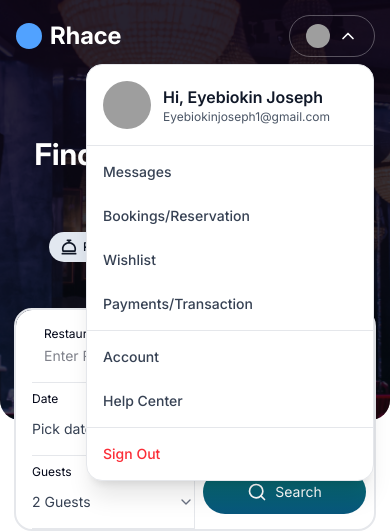
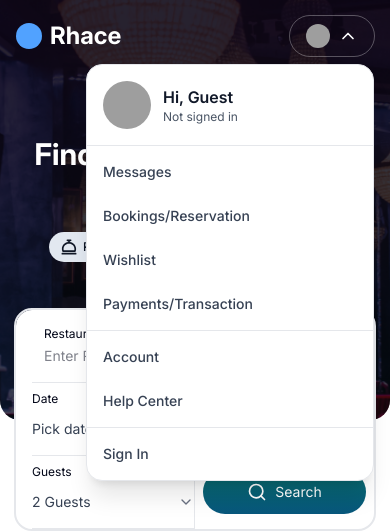
Before and after one commit to salemhe/Rhace-Frontend, a React (Vite) app: page / in a window 390 px wide. Both pictures are taken after a click on the button 332 px from the left and 36 px from the top of the page. Shown: the top 532 px of the page. Built offline with nearby package versions, Linux system fonts and the light colour scheme; grey boxes are pictures that could not be loaded.

Commit message:
feat: Enhance user authentication handling and improve UI responsiveness in UserHeader component

```diff
--- a/src/components/layout/headers/user-header.jsx
+++ b/src/components/layout/headers/user-header.jsx
@@ -1,12 +1,16 @@
-import { Bell, ChevronDown, ChevronUp, Heart, Menu, X } from 'lucide-react';
-import { useEffect, useState, useRef } from 'react';
+import { cn } from '@/lib/utils';
+import { Bell, ChevronDown, ChevronUp, Heart } from 'lucide-react';
+import { useEffect, useRef, useState } from 'react';
+import { useNavigate } from 'react-router';
 
 const UserHeader = () => {
   const [isMenuOpen, setIsMenuOpen] = useState(false);
   const [scrolled, setScrolled] = useState(false);
   const [pathname, setPathname] = useState('/');
   const dropdownRef = useRef(null);
-
+  const [isAuthenticated, setIsAuthenticated] = useState(false);
+  const [authUser, setAuthUser] = useState(null);
+  const navigates = useNavigate()
   const navItems = [
     { name: "Home", href: "/" },
     { name: "Bookings / Reservations", href: "/bookings" },
@@ -39,8 +43,75 @@ const UserHeader = () => {
     };
   }, [isMenuOpen]);
 
+  // Initialize auth state from localStorage and listen for cross-tab changes
+  useEffect(() => {
+    const readAuthFromStorage = () => {
+      try {
+        // common keys the app might use
+        const candidateKeys = ['auth', 'authToken', 'authUser', 'authData'];
+        for (const key of candidateKeys) {
+          const raw = localStorage.getItem(key);
+          if (!raw) continue;
+          // If value is JSON (object with user/isAuthenticated), parse it
+          try {
+            const parsed = JSON.parse(raw);
+            return { key, parsed };
+          } catch {
+            // not JSON -> treat as token string
+            return { key, token: raw };
+          }
+        }
+      } catch {
+        // ignore
+      }
+      return null;
+    };
+
+    const init = () => {
+      const auth = readAuthFromStorage();
+      if (!auth) {
+        setIsAuthenticated(false);
+        setAuthUser(null);
+        return;
+      }
+
+      if (auth.token) {
+        // token-only storage implies authenticated
+        setIsAuthenticated(true);
+        setAuthUser(null);
+        return;
+      }
+
+      const parsed = auth.parsed;
+      // if the stored object uses nested 'user' or direct fields
+      const user = parsed?.user || parsed?.userData || parsed;
+      const isAuthFlag = parsed?.isAuthenticated || parsed?.isAuth || false;
+
+      setIsAuthenticated(!!(isAuthFlag || user));
+      setAuthUser(user || null);
+    };
+
+    init();
+
+    const handleStorage = (e) => {
+      if (!e.key) {
+        // some browsers send null key for clear() events; re-init
+        init();
+        return;
+      }
+      const watched = ['auth', 'authToken', 'authUser', 'authData'];
+      if (watched.includes(e.key)) {
+        init();
+      }
+    };
+
+    window.addEventListener('storage', handleStorage);
+    return () => window.removeEventListener('storage', handleStorage);
+  }, []);
+
   const navigate = (path) => {
     setPathname(path);
+    navigates(path);
     console.log('Navigating to:', path);
   };
 
@@ -86,7 +157,7 @@ const UserHeader = () => {
             <div className="relative" ref={dropdownRef}>
               <button
                 onClick={() => setIsMenuOpen(!isMenuOpen)}
-                className={`flex items-center space-x-2 px-4 py-2 rounded-full transition-colors duration-200 ${scrolled ? 'outline outline-1 outline-gray-200 hover:bg-gray-50' : 'outline outline-1 outline-white/30 hover:bg-white/10'}`}
+                className={`flex items-center space-x-2 px-4 py-2 rounded-full transition-colors duration-200 ${scrolled ? 'outline outline-gray-200 hover:bg-gray-50' : 'outline outline-white/30 hover:bg-white/10'}`}
               >
                 <img
                   src="https://images.unsplash.com/photo-1507003211169-0a1dd7228f2d?w=100&h=100&fit=crop"
@@ -102,7 +173,13 @@ const UserHeader = () => {
 
               {isMenuOpen && (
                 <div className="absolute top-full right-0 mt-2 w-72 z-50">
-                  <UserProfileMenu onClose={() => setIsMenuOpen(false)} navigate={navigate} />
+                  <UserProfileMenu
+                    onClose={() => setIsMenuOpen(false)}
+                    navigate={navigate}
+                    isAuthenticated={isAuthenticated}
+                    setIsAuthenticated={setIsAuthenticated}
+                    user={authUser}
+                  />
                 </div>
               )}
             </div>
@@ -115,12 +192,34 @@ const UserHeader = () => {
 
 export default UserHeader;
 
-function UserProfileMenu({ onClose, navigate }) {
+function UserProfileMenu ({ onClose, navigate, isAuthenticated, setIsAuthenticated, user }) {
   const handleNavigation = (path) => {
     if (navigate) {
       navigate(path);
       if (onClose) onClose();
     }
+  };
+
+  const handleSignOut = () => {
+    console.log('Signing out...');
+    try {
+      // clear common auth keys — adapt to your app's real keys
+      const keys = ['auth', 'authToken', 'authUser', 'authData', 'token'];
+      for (const k of keys) {
+        try { localStorage.removeItem(k); } catch { /* ignore */ }
+      }
+    } catch {
+      // ignore storage errors
+    }
+    if (typeof setIsAuthenticated === 'function') setIsAuthenticated(false);
+    if (onClose) onClose();
+    // optionally navigate to homepage after sign out
+    if (navigate) navigate('/');
+  };
+
+  const handleSignIn = () => {
+    // direct the user to the sign-in page
+    handleNavigation('/auth/user/login');
   };
 
   return (
@@ -129,16 +228,16 @@ function UserProfileMenu({ onClose, navigate }) {
       <div className="p-4 border-b border-gray-200">
         <div className="flex items-center gap-3">
           <img
-            src="https://images.unsplash.com/photo-1507003211169-0a1dd7228f2d?w=100&h=100&fit=crop"
+            src={user?.avatar || 'https://images.unsplash.com/photo-1507003211169-0a1dd7228f2d?w=100&h=100&fit=crop'}
             alt="Profile"
             className="w-12 h-12 rounded-full object-cover"
           />
           <div>
             <h2 className="text-base font-semibold text-gray-900">
-              Hi, Eyebiokin Joseph
+              Hi, {user ? `${user.firstName || ''} ${user.lastName || ''}`.trim() : 'Guest'}
             </h2>
             <p className="text-xs text-gray-600">
-              Eyebiokinjoseph1@gmail.com
+              {user?.email || 'Not signed in'}
             </p>
           </div>
         </div>
@@ -164,23 +263,29 @@ function UserProfileMenu({ onClose, navigate }) {
       {/* Divider */}
       <div className="border-t border-gray-200"></div>
 
-      {/* Sign Out */}
+      {/* Sign In / Sign Out */}
       <div className="py-1">
         <button
           onClick={() => {
-            console.log('Signing out...');
-            if (onClose) onClose();
+            if (isAuthenticated) {
+              handleSignOut();
+            } else {
+              handleSignIn();
+            }
           }}
-          className="w-full text-left px-4 py-3 text-red-500 font-medium hover:bg-red-50 transition-colors text-sm"
+          className={cn(
+            "w-full text-left px-4 py-3 font-medium hover:bg-red-50 transition-colors text-sm",
+            isAuthenticated ? 'text-red-500' : 'text-gray-700'
+          )}
         >
-          Sign Out
+          {isAuthenticated ? 'Sign Out' : 'Sign In'}
         </button>
       </div>
     </div>
   );
 }
 
-function MenuItem({ text, onClick }) {
+function MenuItem ({ text, onClick }) {
   return (
     <button
       onClick={onClick}
--- a/src/components/user/hotel/Rooms.jsx
+++ b/src/components/user/hotel/Rooms.jsx
@@ -36,7 +36,7 @@ const Rooms =  () => {
           <h1 className="text-2xl font-bold text-gray-900 mb-6">Select Room Type</h1>
 
           {/* Tabs */}
-          <div className="flex space-x-1 bg-white rounded-lg p-1 ">
+          <div className="flex space-x-1 bg-white overflow-auto w-full rounded-lg p-1 ">
             {tabs.map((tab) => (
               <button
                 key={tab}
--- a/src/pages/user/hotels/ReservationSummary.jsx
+++ b/src/pages/user/hotels/ReservationSummary.jsx
@@ -177,7 +177,7 @@ export default function ReservationSummary() {
                     <div className=" divide-y">
                       <div
                         className={`flex p-4 rounded-t-2xl justify-between items-center ${proposedPayment === totalPrice
-                          ? "border border-red-500"
+                          ? "border "
                           : ""
                           }`}
                         onClick={() => {
```
